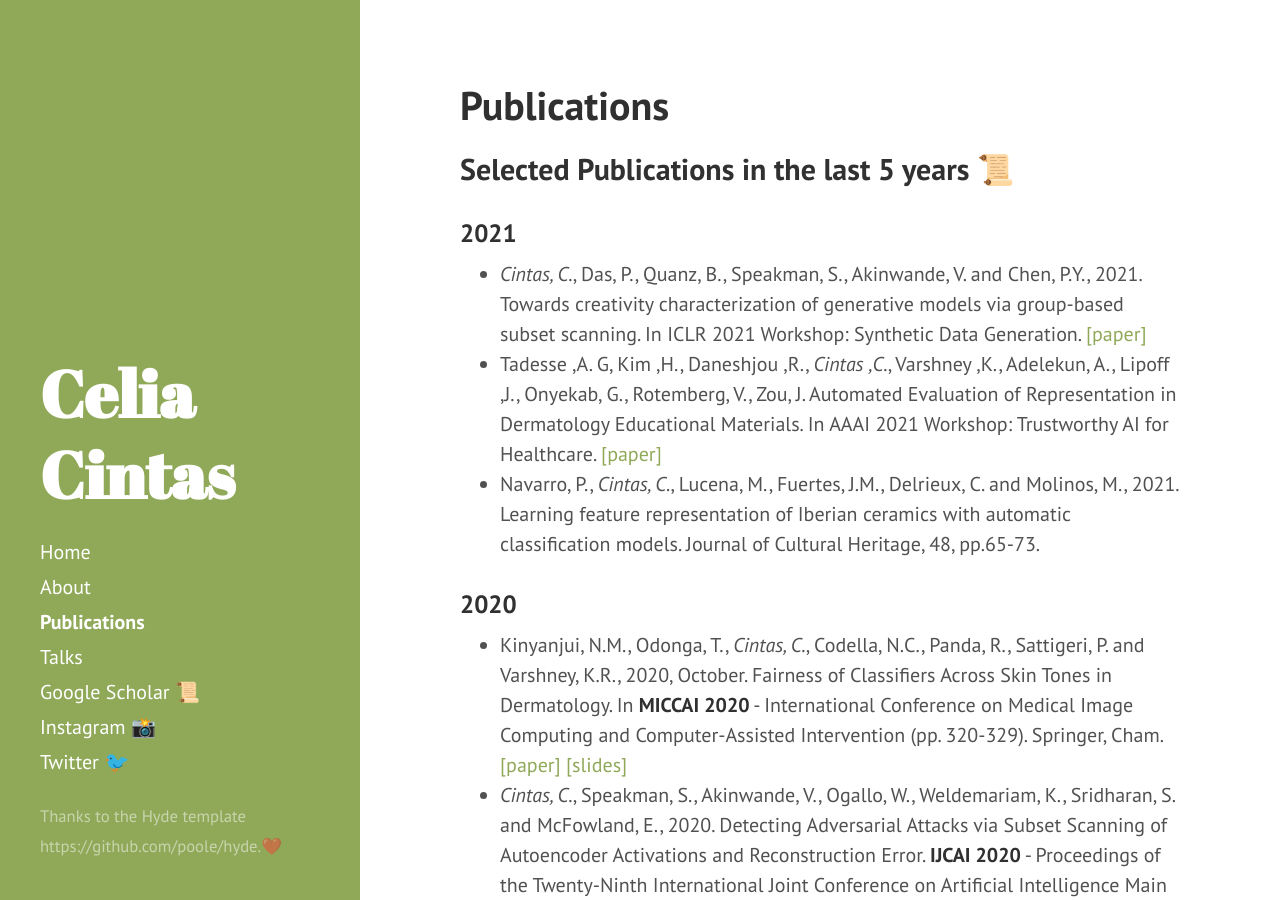
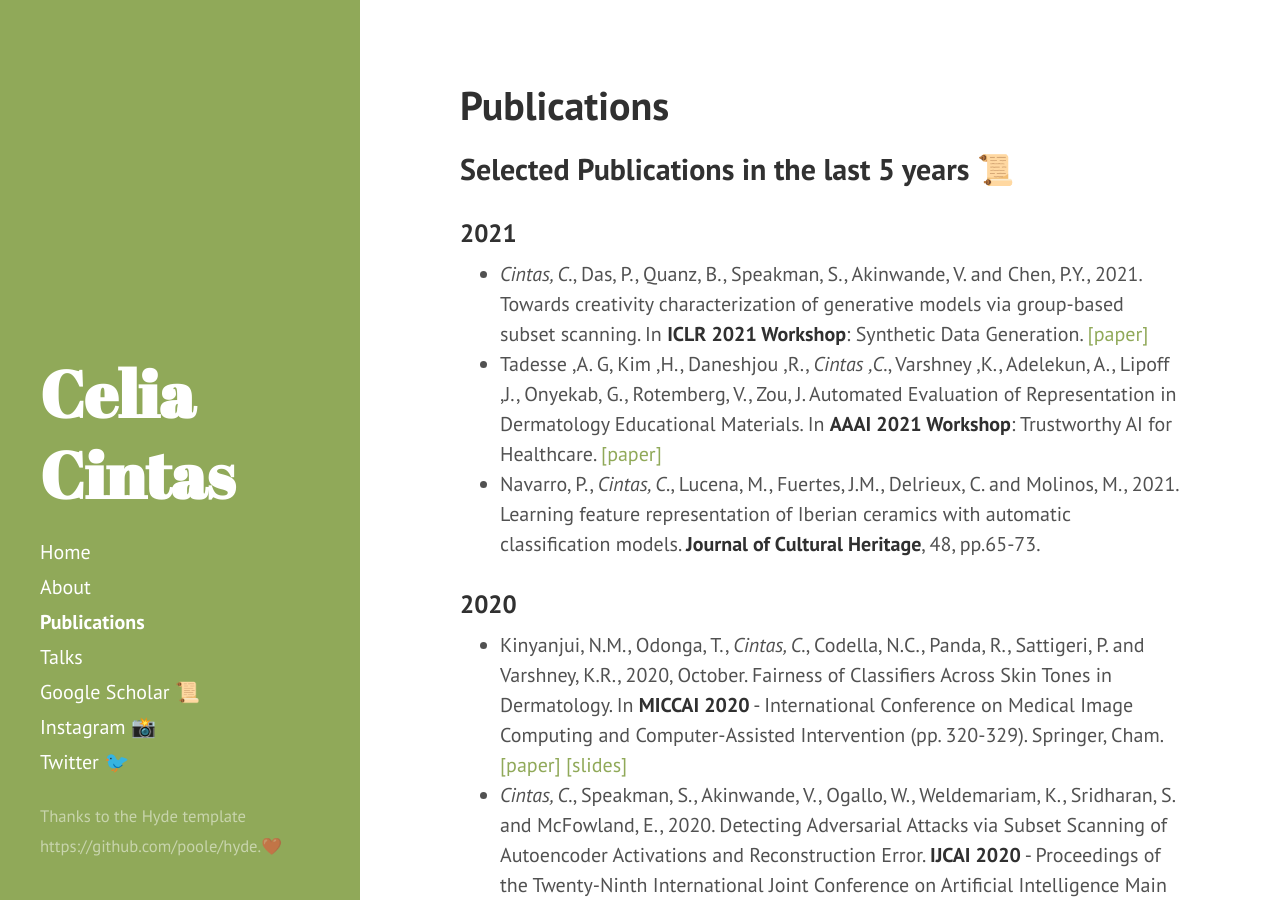
Before and after one commit to celiacintas/celiacintas.github.io, a Jekyll site: the page built from publications.md, in a window 1280 px wide and 900 px high. Built offline with Jekyll 4.4.1, drawn with Linux system fonts in a browser that asks for light colours.

```diff
--- a/publications.md
+++ b/publications.md
@@ -7,9 +7,9 @@ title: Publications
 
 ### 2021
 
-* *Cintas, C.*, Das, P., Quanz, B., Speakman, S., Akinwande, V. and Chen, P.Y., 2021. Towards creativity characterization of generative models via group-based subset scanning. In ICLR 2021 Workshop: Synthetic Data Generation. [[paper]](https://arxiv.org/pdf/2104.00479.pdf)
-* Tadesse ,A. G, Kim ,H., Daneshjou ,R., *Cintas ,C.*, Varshney ,K., Adelekun, A., Lipoff ,J., Onyekab, G., Rotemberg, V., Zou, J. Automated Evaluation of Representation in Dermatology Educational Materials. In AAAI 2021 Workshop: Trustworthy AI for Healthcare. [[paper]](https://taih20.github.io/papers/11/CameraReady/AAAI_2021_Trustworthy_camera_ready.pdf)
-* Navarro, P., *Cintas, C.*, Lucena, M., Fuertes, J.M., Delrieux, C. and Molinos, M., 2021. Learning feature representation of Iberian ceramics with automatic classification models. Journal of Cultural Heritage, 48, pp.65-73.
+* *Cintas, C.*, Das, P., Quanz, B., Speakman, S., Akinwande, V. and Chen, P.Y., 2021. Towards creativity characterization of generative models via group-based subset scanning. In **ICLR 2021 Workshop**: Synthetic Data Generation. [[paper]](https://arxiv.org/pdf/2104.00479.pdf)
+* Tadesse ,A. G, Kim ,H., Daneshjou ,R., *Cintas ,C.*, Varshney ,K., Adelekun, A., Lipoff ,J., Onyekab, G., Rotemberg, V., Zou, J. Automated Evaluation of Representation in Dermatology Educational Materials. In **AAAI 2021 Workshop**: Trustworthy AI for Healthcare. [[paper]](https://taih20.github.io/papers/11/CameraReady/AAAI_2021_Trustworthy_camera_ready.pdf)
+* Navarro, P., *Cintas, C.*, Lucena, M., Fuertes, J.M., Delrieux, C. and Molinos, M., 2021. Learning feature representation of Iberian ceramics with automatic classification models. **Journal of Cultural Heritage**, 48, pp.65-73.
 
 ### 2020
 
```
